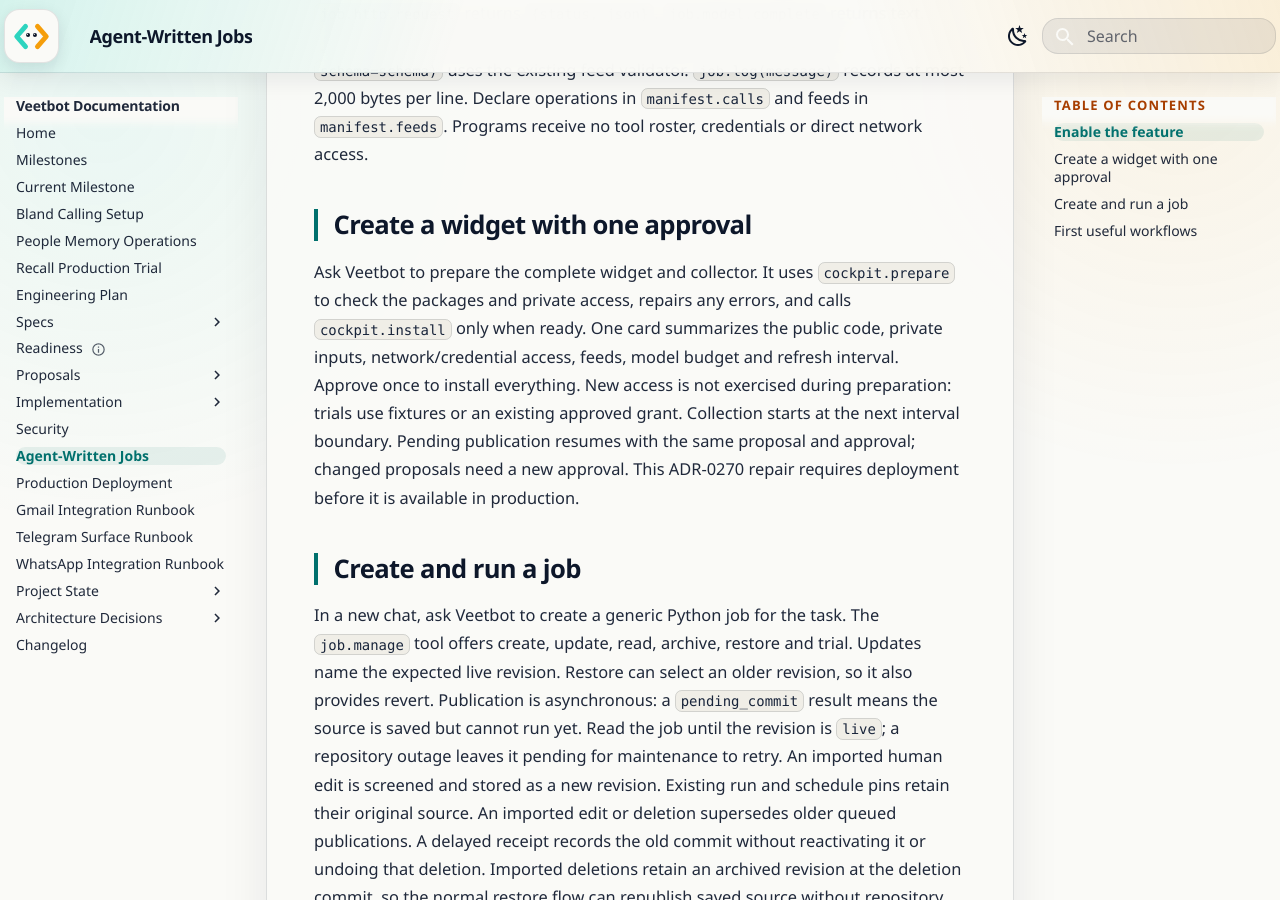
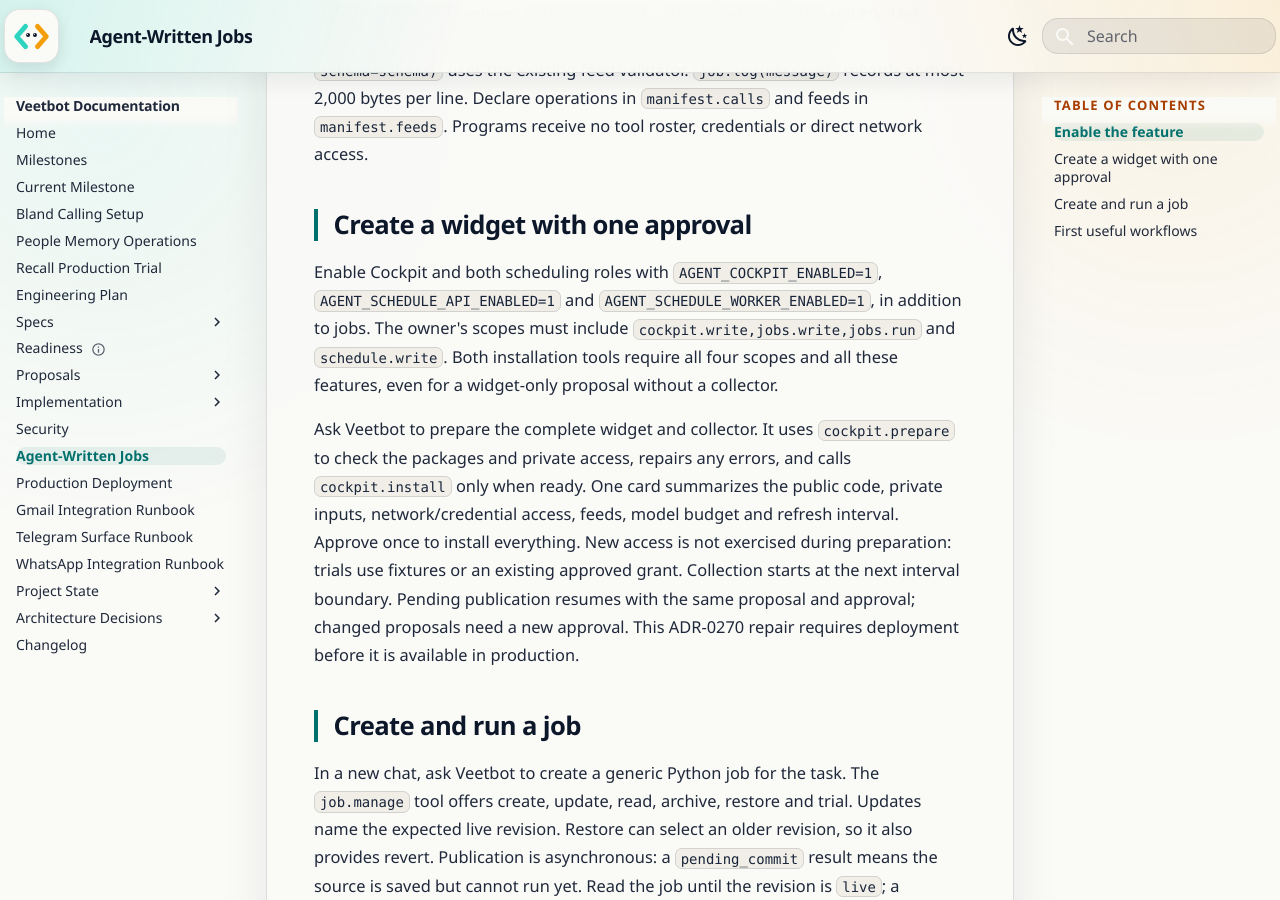
Before and after one commit to avitus/veetbot, an MkDocs documentation site: the page built from docs/jobs.md, in a window 1280 px wide and 900 px high, scrolled down 1797 px. Built offline with MkDocs 1.6.1 and Material for MkDocs 9.7.7, drawn with Linux system fonts in a browser that asks for light colours.

Commit message:
Document combined widget installation prerequisites
Reading-Lane: C

```diff
--- a/docs/jobs.md
+++ b/docs/jobs.md
@@ -67,6 +67,12 @@
 Programs receive no tool roster, credentials or direct network access.
 
 ## Create a widget with one approval
+
+Enable Cockpit and both scheduling roles with `AGENT_COCKPIT_ENABLED=1`,
+`AGENT_SCHEDULE_API_ENABLED=1` and `AGENT_SCHEDULE_WORKER_ENABLED=1`, in addition
+to jobs. The owner's scopes must include `cockpit.write,jobs.write,jobs.run`
+and `schedule.write`. Both installation tools require all four scopes and all
+these features, even for a widget-only proposal without a collector.
 
 Ask Veetbot to prepare the complete widget and collector. It uses
 `cockpit.prepare` to check the packages and private access, repairs any errors,
```
